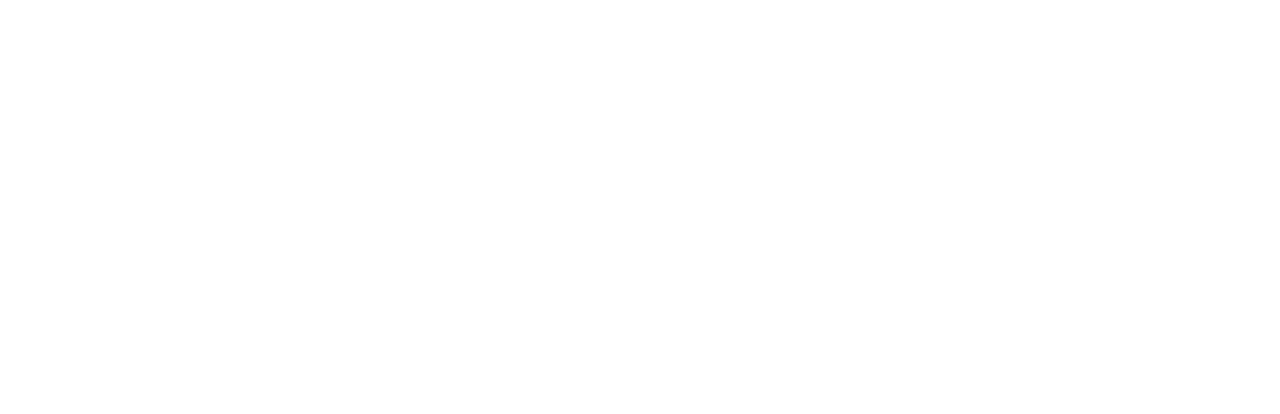
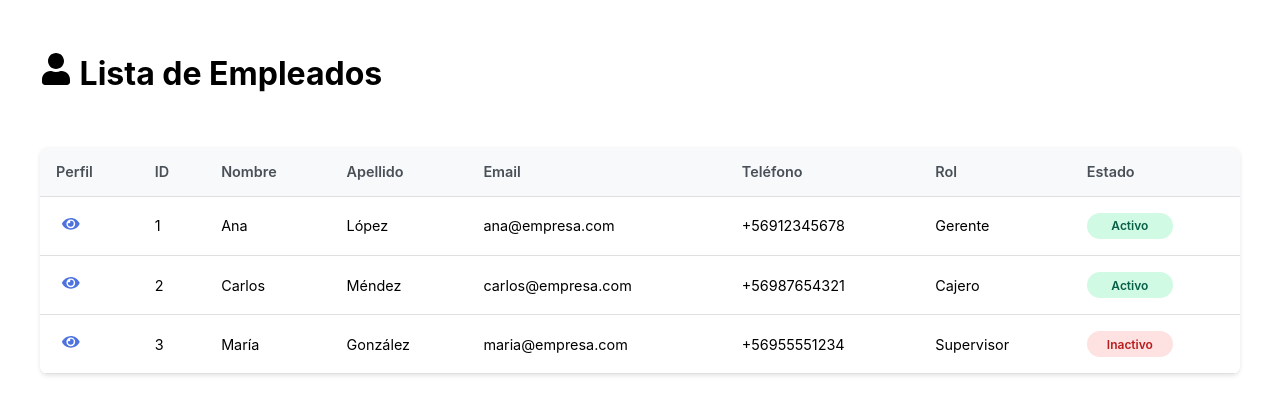
Before and after one commit to Ignacio-Cancino1/Planificador-de-Horarios-Empresariales, a React (Create React App) app in the folder planificador-horario/: page /empleados in a window 1280 px wide. Before the commit this address had no page. Shown: the top 414 px of the page. Built offline with nearby package versions, Linux system fonts and the light colour scheme.

Commit message:
Modificacion login y dashboard y creacion lista
Se modificaron las paginas de login, dashboard ,app.jsx y se creo la pagina para ver la lista de empleados

```diff
--- a/planificador-horario/package.json
+++ b/planificador-horario/package.json
@@ -7,8 +7,10 @@
     "@testing-library/jest-dom": "^6.6.3",
     "@testing-library/react": "^16.3.0",
     "@testing-library/user-event": "^13.5.0",
+    "prop-types": "^15.8.1",
     "react": "^19.1.0",
     "react-dom": "^19.1.0",
+    "react-icons": "^5.5.0",
     "react-router-dom": "^7.5.1",
     "react-scripts": "5.0.1",
     "web-vitals": "^2.1.4"
--- a/planificador-horario/src/App.jsx
+++ b/planificador-horario/src/App.jsx
@@ -1,19 +1,29 @@
 // src/App.jsx
 import { BrowserRouter, Routes, Route, Navigate } from 'react-router-dom';
 import { useState } from 'react';
-import { Home } from './pages/Home';  // Asegúrate que coincida con el nombre del archivo
+import { Home } from './pages/Homee';  // Asegúrate que coincida con el nombre del archivo
 import { Login } from './pages/Login';
 import { Dashboard } from './pages/Dashboard';
+import { Employees } from './pages/Employees';
 
-function App() { // <- Componente principal
-  const [user, setUser] = useState(null);
+function App() {
+  const [user, setUser] = useState(null); // Ahora user será un objeto { email }
 
   return (
     <BrowserRouter>
       <Routes>
         <Route path="/" element={<Home />} />
-        <Route path="/login" element={<Login setUser={setUser} />} />
-        <Route path="/dashboard" element={<Dashboard user={user} setUser={setUser} />} />
+        <Route
+          path="/login"
+          element={user ? <Navigate to="/dashboard" /> : <Login setUser={setUser} />}
+        />
+        <Route
+          path="/dashboard"
+          element={user ? <Dashboard user={user} setUser={setUser} /> : <Navigate to="/login" />}
+        />
+        <Route
+          path="/empleados"
+          element={<Employees />} />
       </Routes>
     </BrowserRouter>
   );
--- a/planificador-horario/src/pages/Dashboard.jsx
+++ b/planificador-horario/src/pages/Dashboard.jsx
@@ -1,28 +1,34 @@
 // src/pages/Dashboard.jsx
 import { useNavigate } from 'react-router-dom';
-// src/pages/Dashboard.jsx
-import styles from './Dashboard.module.css'; // <- Ruta correcta
+import styles from './Dashboard.module.css';
+import { FaUsers, FaSignOutAlt } from 'react-icons/fa'; // Añadimos ícono
 
 export const Dashboard = ({ user, setUser }) => {
   const navigate = useNavigate();
 
   const handleLogout = () => {
-    setUser(null); // Elimina el usuario (simulado)
-    navigate('/'); // Redirige al home
+    setUser(null);
+    navigate('/');
+  };
+
+  const handleViewEmployees = () => {
+    navigate('/empleados'); // Redirige a la lista de empleados
   };
 
   return (
     <div className={styles.dashboard}>
-      <h1>¡Hola, {user}!</h1>
+      <h1>¡Hola, {user?.email}!</h1>
       <p>Aquí podrás gestionar los horarios de tu equipo.</p>
 
       <div className={styles.quickActions}>
         <button>Crear horario</button>
-        <button>Ver empleados</button>
+        <button onClick={handleViewEmployees}>
+          <FaUsers /> Ver empleados {/* Ícono + texto */}
+        </button>
       </div>
 
       <button onClick={handleLogout} className={styles.logoutButton}>
-        Cerrar sesión
+        <FaSignOutAlt /> Cerrar sesión
       </button>
     </div>
   );
--- /dev/null
+++ b/planificador-horario/src/pages/Employees.jsx
@@ -0,0 +1,99 @@
+// src/pages/Employees.jsx
+import { useState } from 'react';
+import { FaUser, FaEye } from 'react-icons/fa';
+import { useNavigate } from 'react-router-dom';
+import styles from './Employees.module.css';
+
+export const Employees = () => {
+  const navigate = useNavigate();
+
+  // Datos de ejemplo (simulados)
+  const employeesData = [
+    {
+      id: 1,
+      nombre: "Ana",
+      apellido: "López",
+      email: "ana@empresa.com",
+      telefono: "+56912345678",
+      rol: "Gerente",
+      estado: "Activo"
+    },
+    {
+      id: 2,
+      nombre: "Carlos",
+      apellido: "Méndez",
+      email: "carlos@empresa.com",
+      telefono: "+56987654321",
+      rol: "Cajero",
+      estado: "Activo"
+    },
+    {
+      id: 3,
+      nombre: "María",
+      apellido: "González",
+      email: "maria@empresa.com",
+      telefono: "+56955551234",
+      rol: "Supervisor",
+      estado: "Inactivo"
+    }
+  ];
+
+  const [employees] = useState(employeesData);
+
+  const handleViewProfile = (employeeId) => {
+    navigate(`/empleados/${employeeId}`);
+  };
+
+  return (
+    <div className={styles.container}>
+      <header className={styles.header}>
+        <h1><FaUser /> Lista de Empleados</h1>
+      </header>
+
+      <div className={styles.tableContainer}>
+        <table className={styles.employeeTable}>
+          <thead>
+            <tr>
+              <th>Perfil</th>
+              <th>ID</th>
+              <th>Nombre</th>
+              <th>Apellido</th>
+              <th>Email</th>
+              <th>Teléfono</th>
+              <th>Rol</th>
+              <th>Estado</th>
+            </tr>
+          </thead>
+          <tbody>
+            {employees.map((employee) => (
+              <tr key={employee.id}>
+                <td>
+                  <button
+                    onClick={() => handleViewProfile(employee.id)}
+                    className={styles.profileButton}
+                    aria-label={`Ver perfil de ${employee.nombre}`}
+                  >
+                    <FaEye />
+                  </button>
+                </td>
+                <td>{employee.id}</td>
+                <td>{employee.nombre}</td>
+                <td>{employee.apellido}</td>
+                <td>{employee.email}</td>
+                <td>{employee.telefono}</td>
+                <td>{employee.rol}</td>
+                <td>
+                  <span className={`${styles.status} ${
+                    employee.estado === 'Activo' ? styles.active : styles.inactive
+                  }`}>
+                    {employee.estado}
+                  </span>
+                </td>
+              </tr>
+            ))}
+          </tbody>
+        </table>
+      </div>
+    </div>
+  );
+};
--- /dev/null
+++ b/planificador-horario/src/pages/Employees.module.css
@@ -0,0 +1,85 @@
+/* src/pages/Employees.module.css */
+.container {
+  padding: 2rem;
+  max-width: 1200px;
+  margin: 0 auto;
+}
+
+.header {
+  margin-bottom: 2rem;
+  display: flex;
+  align-items: center;
+  gap: 1rem;
+}
+
+.tableContainer {
+  overflow-x: auto;
+  background: white;
+  border-radius: 8px;
+  box-shadow: 0 2px 4px rgba(0, 0, 0, 0.1);
+}
+
+.employeeTable {
+  width: 100%;
+  border-collapse: collapse;
+  font-size: 0.9rem;
+}
+
+.employeeTable th,
+.employeeTable td {
+  padding: 1rem;
+  text-align: left;
+  border-bottom: 1px solid #e0e0e0;
+}
+
+.employeeTable th {
+  background-color: #f8f9fa;
+  font-weight: 600;
+  color: #495057;
+}
+
+.profileButton {
+  background: none;
+  border: none;
+  color: #4e73df;
+  cursor: pointer;
+  font-size: 1.1rem;
+  transition: transform 0.2s;
+}
+
+.profileButton:hover {
+  transform: scale(1.2);
+  color: #2e59d9;
+}
+
+.status {
+  display: inline-block;
+  padding: 0.35rem 0.5rem;
+  border-radius: 50px;
+  font-size: 0.75rem;
+  font-weight: 600;
+  text-align: center;
+  min-width: 70px;
+}
+
+.active {
+  background-color: #d1fae5;
+  color: #065f46;
+}
+
+.inactive {
+  background-color: #fee2e2;
+  color: #b91c1c;
+}
+
+/* Responsive */
+@media (max-width: 768px) {
+  .container {
+    padding: 1rem;
+  }
+
+  .employeeTable th,
+  .employeeTable td {
+    padding: 0.75rem 0.5rem;
+  }
+}
--- a/planificador-horario/src/pages/Login.jsx
+++ b/planificador-horario/src/pages/Login.jsx
@@ -1,29 +1,48 @@
-// src/pages/Login.jsx
 import { useState } from 'react';
 import { useNavigate } from 'react-router-dom';
 import styles from './Login.module.css';
 
 export const Login = ({ setUser }) => {
   const [username, setUsername] = useState('');
+  const [password, setPassword] = useState('');
+  const [error, setError] = useState('');
   const navigate = useNavigate();
+
+  // Usuario y contraseña ficticios
+  const mockUser = {
+    email: "admin@gmail.com",
+    password: "2633" // Contraseña de ejemplo
+  };
 
   const handleSubmit = (e) => {
     e.preventDefault();
-    if (username.trim() !== '') {
-      setUser(username); // Guarda el usuario (simulado)
+
+    // Validación simulada
+    if (username === mockUser.email && password === mockUser.password) {
+      setUser({ email: username }); // Guarda el usuario en el estado global
       navigate('/dashboard'); // Redirige al dashboard
+    } else {
+      setError('Credenciales incorrectas'); // Mensaje de error
     }
   };
 
   return (
     <div className={styles.login}>
       <h2>Iniciar Sesión</h2>
+      {error && <p className={styles.error}>{error}</p>}
       <form onSubmit={handleSubmit}>
         <input
-          type="text"
-          placeholder="Nombre de usuario"
+          type="email"
+          placeholder="Correo electrónico"
           value={username}
           onChange={(e) => setUsername(e.target.value)}
+          required
+        />
+        <input
+          type="password"
+          placeholder="Contraseña"
+          value={password}
+          onChange={(e) => setPassword(e.target.value)}
           required
         />
         <button type="submit">Entrar</button>
--- a/planificador-horario/src/pages/Login.module.css
+++ b/planificador-horario/src/pages/Login.module.css
@@ -21,3 +21,15 @@
     border-radius: 5px;
     cursor: pointer;
   }
+
+  .error {
+    color: #ff4444;
+    background: #ffebee;
+    padding: 10px;
+    border-radius: 5px;
+    margin-bottom: 15px;
+  }
+
+  .login input[type="password"] {
+    margin-top: 10px;
+  }
```
Also changed, not shown: planificador-horario/src/pages/Homee.jsx (renamed from planificador-horario/src/pages/Home.jsx), 1 other file (tests, documents, lock files or other folders).
